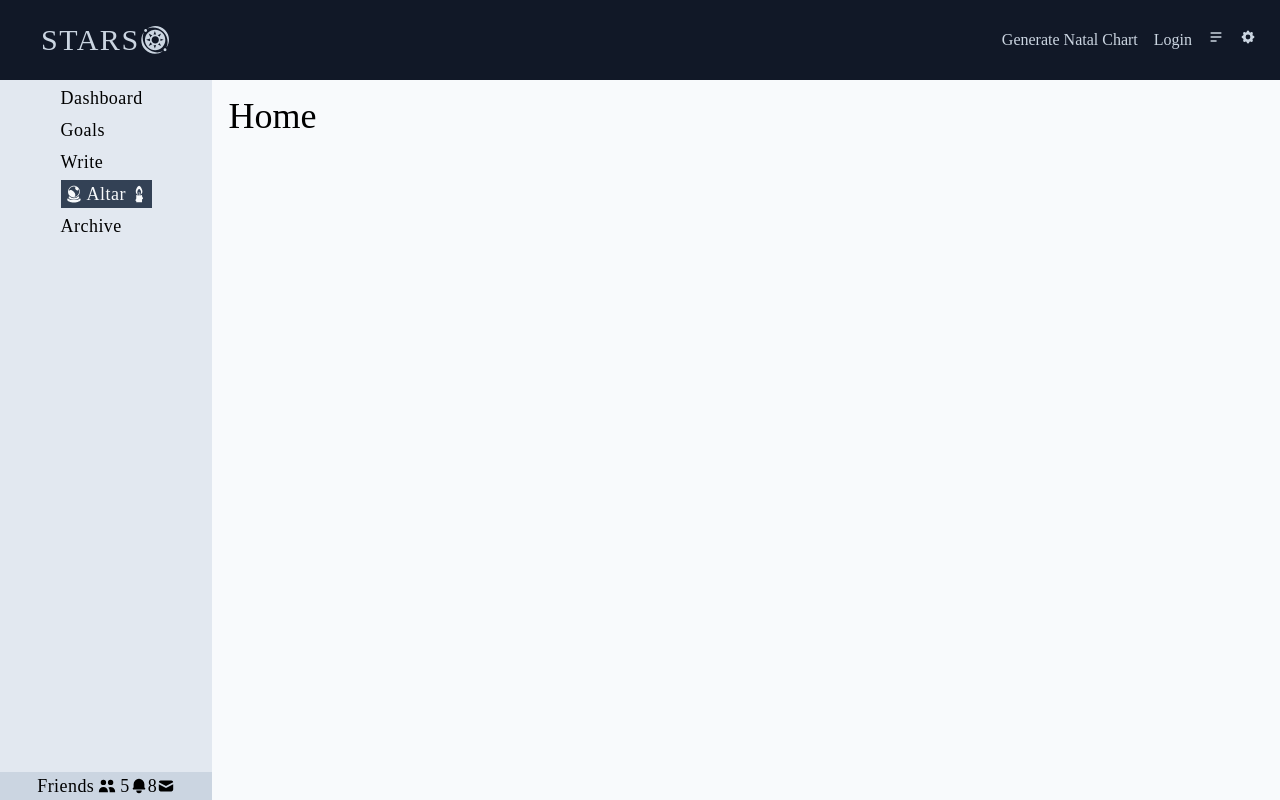
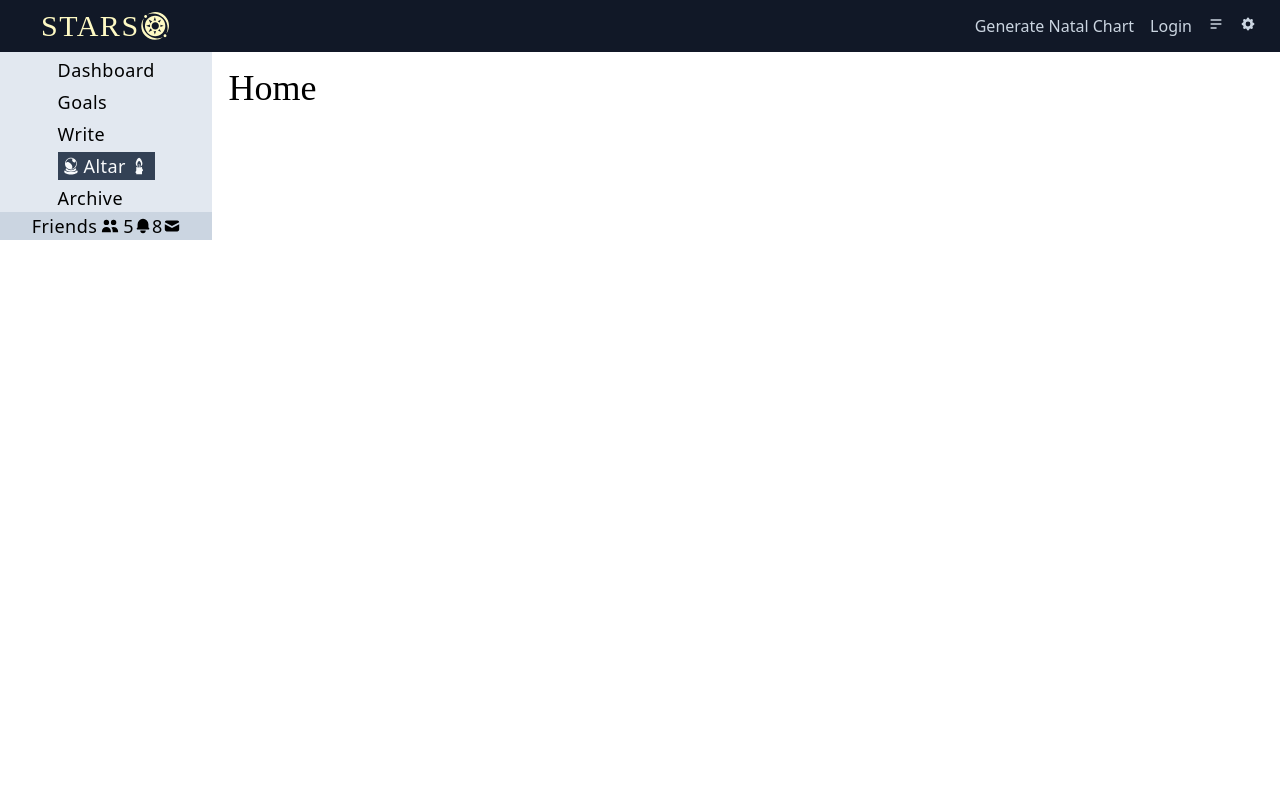
Before and after one commit to allanlalangan/stars, a React (Create React App) app in the folder client/: page / in a window 1280 px wide. Built offline with nearby package versions, Linux system fonts and the light colour scheme.

Commit message:
modify app container

```diff
--- a/client/src/index.css
+++ b/client/src/index.css
@@ -4,7 +4,7 @@
 @import url('https://fonts.googleapis.com/css2?family=Anaheim&family=Inknut+Antiqua:wght@300;400;500;600;700;800;900&family=Source+Code+Pro:ital,wght@0,200;0,300;0,400;0,500;0,600;0,700;0,800;0,900;1,200;1,300;1,400;1,500;1,600;1,700;1,800;1,900&display=swap');
 
 @layer base {
-  #root {
+  .app {
     -webkit-font-smoothing: antialiased;
     -moz-osx-font-smoothing: grayscale;
     @apply h-screen bg-slate-50 font-body;
```
